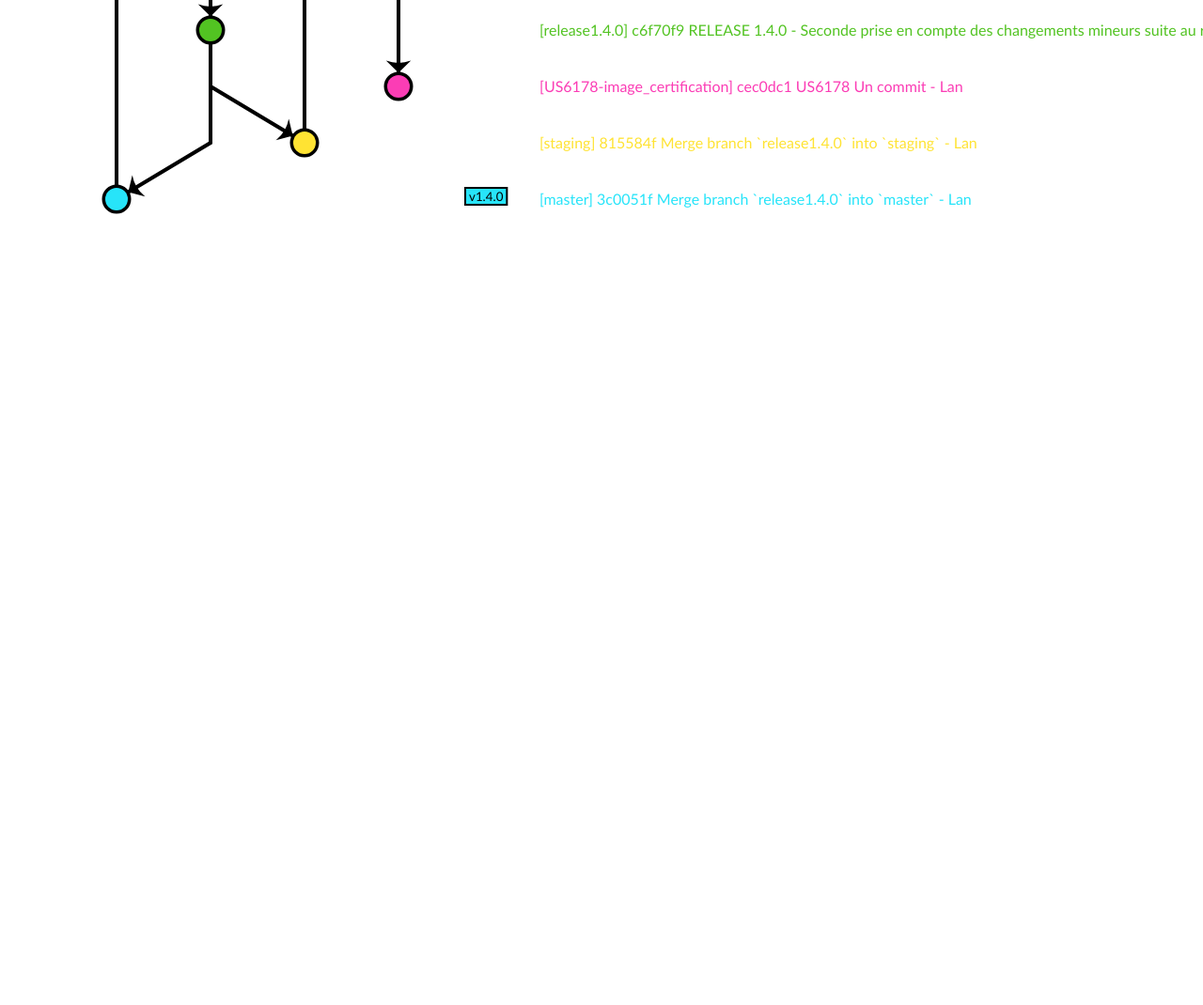
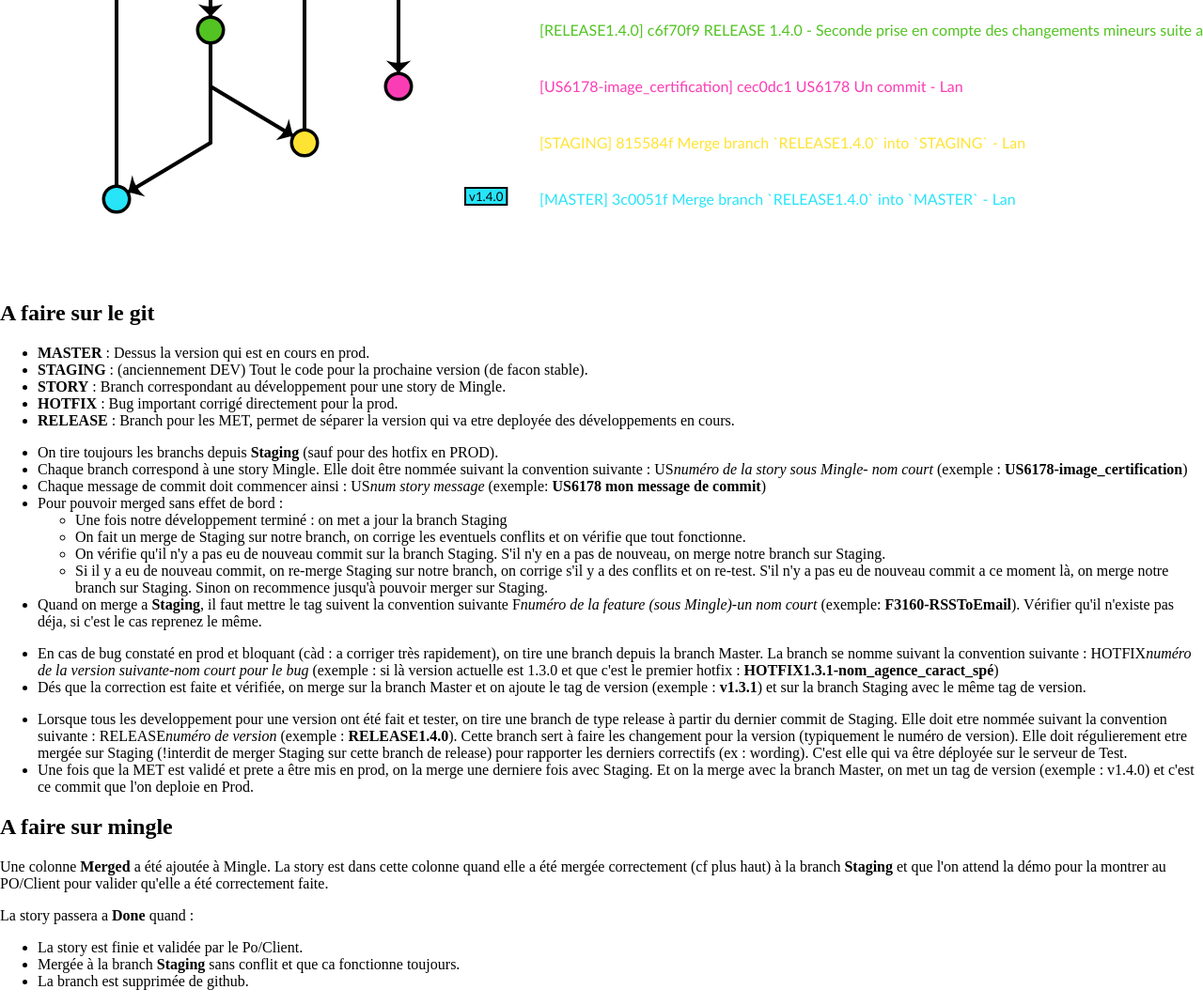
Before and after one commit to LAN-Laurene/GitGraph, a plain HTML site: page index.html in a window 1280 px wide. Shown: the part 2212-3282 px from the top of the page at 94% size. Before the commit the page ends 2512 px from the top, so only its background shows below. Drawn offline with Linux system fonts and the light colour scheme.

Commit message:
Rajout d'explications textuelle

```diff
--- a/index.html
+++ b/index.html
@@ -16,6 +16,54 @@
   <body>
     <canvas id="gitGraph"></canvas>
 
+    <div id="explications">
+      <h2>A faire sur le git</h2>
+        <p>
+          <ul>
+            <li><strong>MASTER</strong> : Dessus la version qui est en cours en prod.</li>
+            <li><strong>STAGING</strong> : (anciennement DEV) Tout le code pour la prochaine version (de facon stable).</li>
+            <li><strong>STORY</strong> : Branch correspondant au développement pour une story de Mingle.</li>
+            <li><strong>HOTFIX</strong> : Bug important corrigé directement pour la prod.</li>
+            <li><strong>RELEASE</strong> : Branch pour les MET, permet de séparer la version qui va etre deployée des développements en cours.</li>
+          </ul>
+
+          <ul>
+            <li>On tire toujours les branchs depuis <strong>Staging</strong> (sauf pour des hotfix en PROD).</li>
+            <li>Chaque branch correspond à une story Mingle. Elle doit être nommée suivant la convention suivante : US<em>numéro de la story sous Mingle</em>-<em>
+              nom court</em> (exemple : <strong>US6178-image_certification</strong>)</li>
+            <li>Chaque message de commit doit commencer ainsi : US<em>num story</em> <em>message</em> (exemple: <strong>US6178 mon message de commit</strong>)</li>
+            <li>Pour pouvoir merged sans effet de bord :
+              <ul>
+                <li>Une fois notre développement terminé : on met a jour la branch Staging</li>
+                <li>On fait un merge de Staging sur notre branch, on corrige les eventuels conflits et on vérifie que tout fonctionne.</li>
+                <li>On vérifie qu'il n'y a pas eu de nouveau commit sur la branch Staging. S'il n'y en a pas de nouveau, on merge notre branch sur Staging.</li>
+                <li>Si il y a eu de nouveau commit, on re-merge Staging sur notre branch, on corrige s'il y a des conflits et on re-test. S'il n'y a pas eu de nouveau commit a ce moment là, on merge notre branch sur Staging. Sinon on recommence jusqu'à pouvoir merger sur Staging.</li>
+              </ul>
+            </li>
+            <li>Quand on merge a <strong>Staging</strong>, il faut mettre le tag suivent la convention suivante F<em>numéro de la feature (sous Mingle)</em>-<em>un nom court</em> (exemple: <strong>F3160-RSSToEmail</strong>). Vérifier qu'il n'existe pas déja, si c'est le cas reprenez le même. </li>
+          </ul>
+
+          <ul>
+            <li>En cas de bug constaté en prod et bloquant (càd : a corriger très rapidement), on tire une branch depuis la branch Master. La branch se nomme suivant la convention suivante : HOTFIX<em>numéro de la version suivante</em>-<em>nom court pour le bug</em> (exemple : si là version actuelle est 1.3.0 et que c'est le premier hotfix : <strong>HOTFIX1.3.1-nom_agence_caract_spé</strong>)</li>
+            <li>Dés que la correction est faite et vérifiée, on merge sur la branch Master et on ajoute le tag de version (exemple : <strong>v1.3.1</strong>) et sur la branch Staging avec le même tag de version.</li>
+          </ul>
+
+          <ul>
+            <li>Lorsque tous les developpement pour une version ont été fait et tester, on tire une branch de type release à partir du dernier commit de Staging. Elle doit etre nommée suivant la convention suivante : RELEASE<em>numéro de version</em> (exemple : <strong>RELEASE1.4.0</strong>). Cette branch sert à faire les changement pour la version (typiquement le numéro de version). Elle doit régulierement etre mergée sur Staging (!interdit de merger Staging sur cette branch de release) pour rapporter les derniers correctifs (ex : wording). C'est elle qui va être déployée sur le serveur de Test.</li>
+            <li>Une fois que la MET est validé et prete a être mis en prod, on la merge une derniere fois avec Staging. Et on la merge avec la branch Master, on met un tag de version (exemple : v1.4.0) et c'est ce commit que l'on deploie en Prod.</li>
+          </ul>
+        </p>
+      <h2>A faire sur mingle</h2>
+        <p>Une colonne <strong>Merged</strong> a été ajoutée à Mingle. La story est dans cette colonne quand elle a été mergée correctement (cf plus haut) à la branch <strong>Staging</strong> et que l'on attend la démo pour la montrer au PO/Client pour valider qu'elle a été correctement faite. </p>
+        <p>La story passera a <strong>Done</strong> quand :
+          <ul>
+            <li>La story est finie et validée par le Po/Client.</li>
+            <li>Mergée à la branch <strong>Staging</strong> sans conflit et que ca fonctionne toujours.</li>
+            <li>La branch est supprimée de github.</li>
+          </ul>
+        </p>
+    </div>
+
     <script src="lib/gitgraph.js"></script>
     <script src="js/index.js"></script>
   </body>
--- a/js/index.js
+++ b/js/index.js
@@ -1,5 +1,5 @@
 var gitgraph = new GitGraph({
-  template: "blackarrow",
+  template: "blackarrow", // blackarrow / metro
   orientation: "vertical",
   mode: "expended",
   elementId: "gitGraph",
@@ -13,16 +13,16 @@ var colorHotfix = "#fd5965";
 var colorRelease = "#52c322";
 var colorUs = "#fb3db5";
 
-var master = gitgraph.branch({ name: "master", column: 1});
-var staging = gitgraph.branch({name: "staging", column: 5});
-var us6170 = staging.branch({name: "US6170-nettoyage_git", column: 6});
-var us6115 = staging.branch({name: "US6115-ajout_colonnes_dashboard", column: 7});
-var us6145 = staging.branch({name: "US6145-invite_mail", column: 8});
-var hotfix131 = master.branch({name: "Hotfix1.3.1-nom_agence_caract_spé", column: 2});
-var us6142 = staging.branch({name: "US6142-pixel_tracking_maintenance", column: 6});
-var release140 = staging.branch({name: "release1.4.0", column: 3});
-var hotfix132 = master.branch({name: "Hotfix1.3.2-nouvelle_api_zoho", column: 2});
-var us6178 = staging.branch({name: "US6178-image_certification", column: 7});
+var master = gitgraph.branch({ name: "MASTER", column: 1, showLabel: false, /*color: colorMaster*/});
+var staging = gitgraph.branch({name: "STAGING", column: 5, showLabel: false, /*color: colorStating*/}); // orphanbranch
+var us6170 = staging.branch({name: "US6170-nettoyage_git", column: 6, showLabel: false, /*color: colorUs*/});
+var us6115 = staging.branch({name: "US6115-ajout_colonnes_dashboard", column: 7, showLabel: false, /*color: colorUs*/});
+var us6145 = staging.branch({name: "US6145-invite_mail", column: 8, showLabel: false, /*color: colorUs*/});
+var hotfix131 = master.branch({name: "HOTFIX1.3.1-nom_agence_caract_spé", column: 2, showLabel: false, /*color: colorHotfix*/});
+var us6142 = staging.branch({name: "US6142-pixel_tracking_maintenance", column: 6, showLabel: false, /*color: colorUs*/});
+var release140 = staging.branch({name: "RELEASE1.4.0", column: 3, showLabel: false, /*color: colorRelease*/});
+var hotfix132 = master.branch({name: "HOTFIX1.3.2-nouvelle_api_zoho", column: 2, showLabel: false, /*color: colorHotfix*/});
+var us6178 = staging.branch({name: "US6178-image_certification", column: 7, showLabel: false, /*color: colorUs*/});
 
 /* ***** */
 staging.commit({
```
